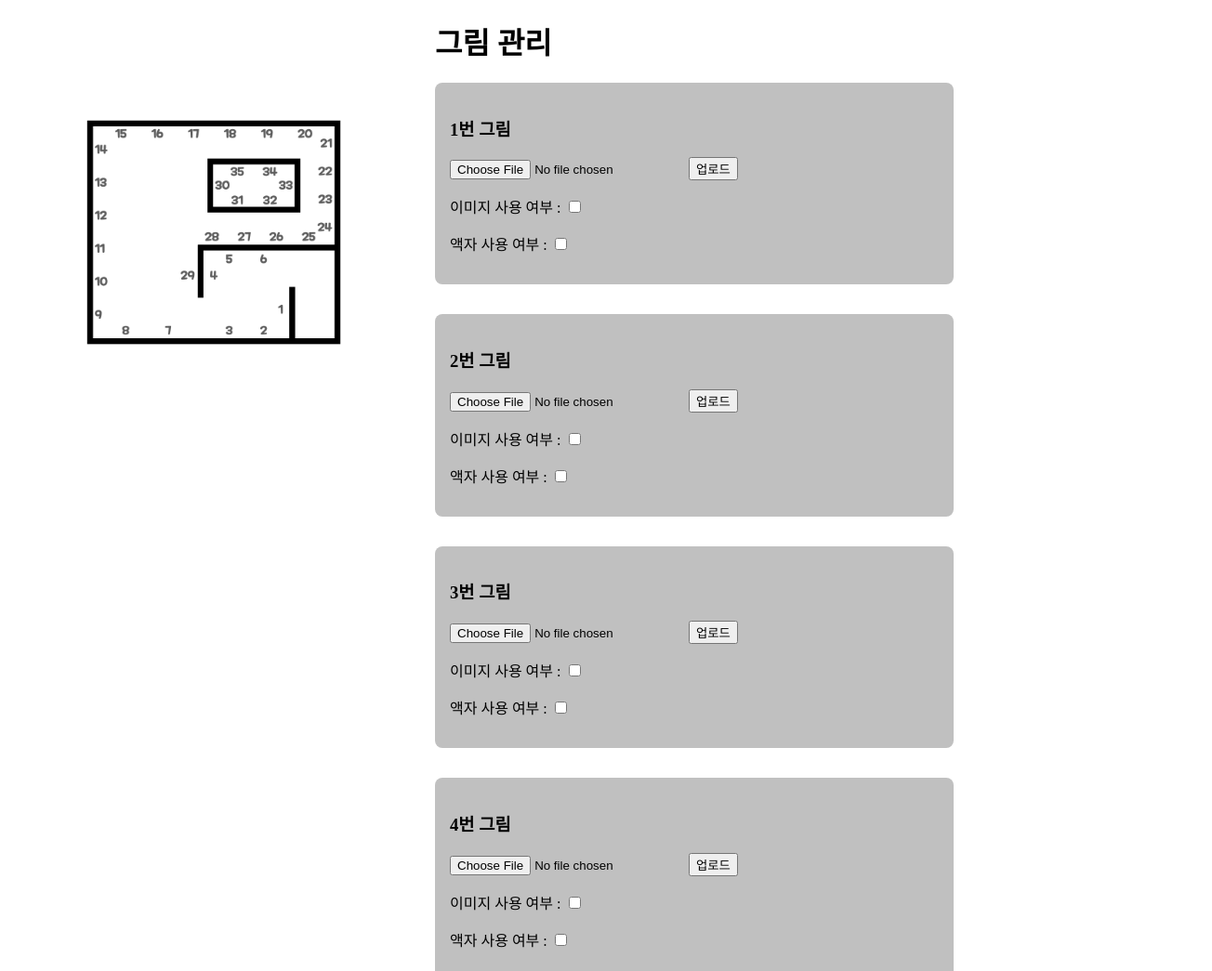
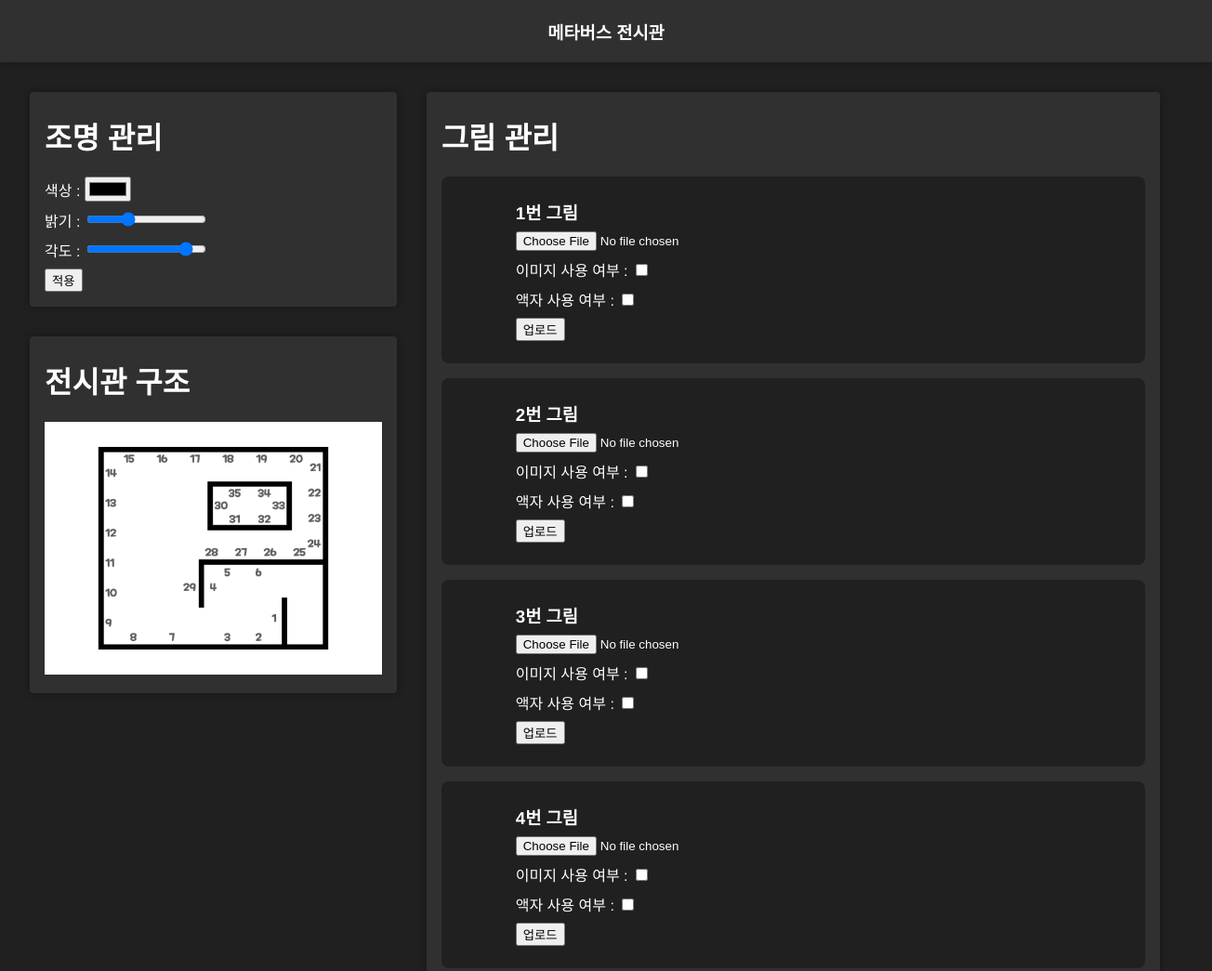
Before and after one commit to kdo9921/meta-gallery-server, a website: page index.html in a window 1280 px wide. Shown: the top 1045 px of the page at 93% size, 1304 px wide, since content can reach past the window. Drawn offline with Linux system fonts and the light colour scheme; no server answers.

Commit message:
관리 페이지 꾸밈

```diff
--- a/index.html
+++ b/index.html
@@ -11,20 +11,33 @@
 </head>
 
 <body>
+    <nav>
+        <h3>메타버스 전시관</h3>
+    </nav>
     <div class="container">
-        <img src="./gall.png" id="gall">
         <div class="setting">
+            <div class="box">
+                <h1>조명 관리</h1>
+                <form method="post" action="/light">
+                    <p>색상 : <input type="color" id="light_color" name="light_color"></p>
+                    <P>밝기 : <input type="range" min="4" max="16" value="8" class="slider" id="light_range"
+                            name="light_range"></P>
+                    <p>각도 : <input type="range" min="60" max="179" value="165" class="slider" id="light_angle"
+                            name="light_angle"></p>
+                    <input type="submit" value="적용" name="submit">
+                </form>
+            </div>
+            <div class="box sticky">
+                <h1>전시관 구조</h1>
+                <img src="./gall.png" id="gall">
+            </div>
+        </div>
+        <div class="box">
             <h1>그림 관리</h1>
-            <div class="flexbox">
+            <div class="picture">
 
             </div>
-            <h1>조명 관리</h1>
-            <form method="post" action="/light">
-                <p>색상 : <input type="color" id="light_color" name="light_color"></p>
-                <P>밝기 : <input type="range" min="4" max="16" value="8" class="slider" id="light_range" name="light_range"></P>
-                <p>각도 : <input type="range" min="60" max="179" value="165" class="slider" id="light_angle" name="light_angle"></p>
-                <input type="submit" value="적용" name="submit">
-            </form>
+
         </div>
     </div>
 </body>
--- a/public/art.css
+++ b/public/art.css
@@ -1,32 +1,74 @@
+body {
+    color: #ffffff;
+    background-color: #202020;
+    font-family: Helvetica, Arial, sans-serif;
+    margin: 0;
+}
 .preview {
     width: 200px;
     height: auto;
+    max-height: 154px;
     visibility: hidden;
 }
-
 .container {
-    margin-left: 460px;
+    display: grid;
+    grid-template-columns: 1fr 3fr;
+    width: 95%;
+    max-width: 1440px;
+    margin: auto;
+    gap : 32px;
 }
-.flexbox {
+.picture {
     margin: auto;
-    display: flex;
-    flex-wrap: wrap;
-    gap: 32px;
+    display: grid;
+    gap: 16px;
+    grid-template-columns: 1fr 1fr;
 }
 
 .item {
     display: flex;
     flex-direction: row;
-    background-color: #c0c0c0;
+    background-color: #202020;
     padding: 16px;
     justify-content: space-around;
     border-radius: 8px;
     gap: 16px;
 }
 #gall {
-    width: 400px;
+    width: 100%;
     height: auto;
-    position: fixed;
-    left: 30px;
-    top: 100px;
 }
+h3, p {
+    margin: 8px 0;
+}
+h1 {
+    margin-top: 8px;
+}
+.box {
+    background-color: #303030;
+    padding: 16px;
+    margin-bottom: 32px;
+    border-radius: 4px;
+    box-shadow: 0 0 8px rgba(0, 0, 0, .3);
+}
+nav {
+    width: 100%;
+    background-color: #303030;
+    margin-bottom: 32px;
+    box-shadow: 0 0 8px rgba(0, 0, 0, .3);
+    text-align: center;
+    padding: 12px;
+}
+.sticky {
+    position: sticky;
+    top: 16px;
+}
+
+@media screen and (max-width: 1366px) {
+    .container {
+        grid-template-columns: 1fr 2fr;
+    }
+    .picture {
+        grid-template-columns: 1fr;
+    }
+}
--- a/public/art.js
+++ b/public/art.js
@@ -37,7 +37,7 @@ function frame(idx) {
 
 window.onload = function() {
 
-    var flexbox = document.getElementsByClassName("flexbox")[0];
+    var flexbox = document.getElementsByClassName("picture")[0];
 
     var flexStr = "";
     for (var i = 1; i <= 35; i++) {
@@ -47,11 +47,11 @@ window.onload = function() {
             <h3>${i}번 그림</h3>
             <form method="post" enctype="multipart/form-data" action="/upload">
                 <input type="hidden" name="order" value="${i}">
-                <input type="file" name="image">
-                <input type="submit" value="업로드" name="submit">
+                <p><input type="file" name="image"></p>
+                <p>이미지 사용 여부 : <input type="checkbox" class="use-img" onchange="show(${i})"></p>
+                <p>액자 사용 여부 : <input type="checkbox" class="use-frame" onchange="frame(${i})"></p>
+                <p><input type="submit" value="업로드" name="submit"></p>
             </form>
-            <p>이미지 사용 여부 : <input type="checkbox" class="use-img" onchange="show(${i})"></p>
-            <p>액자 사용 여부 : <input type="checkbox" class="use-frame" onchange="frame(${i})"></p>
         </div>
         <img class="preview">
     </div>
```
Also changed, not shown: art.html (+2 -1 lines).
